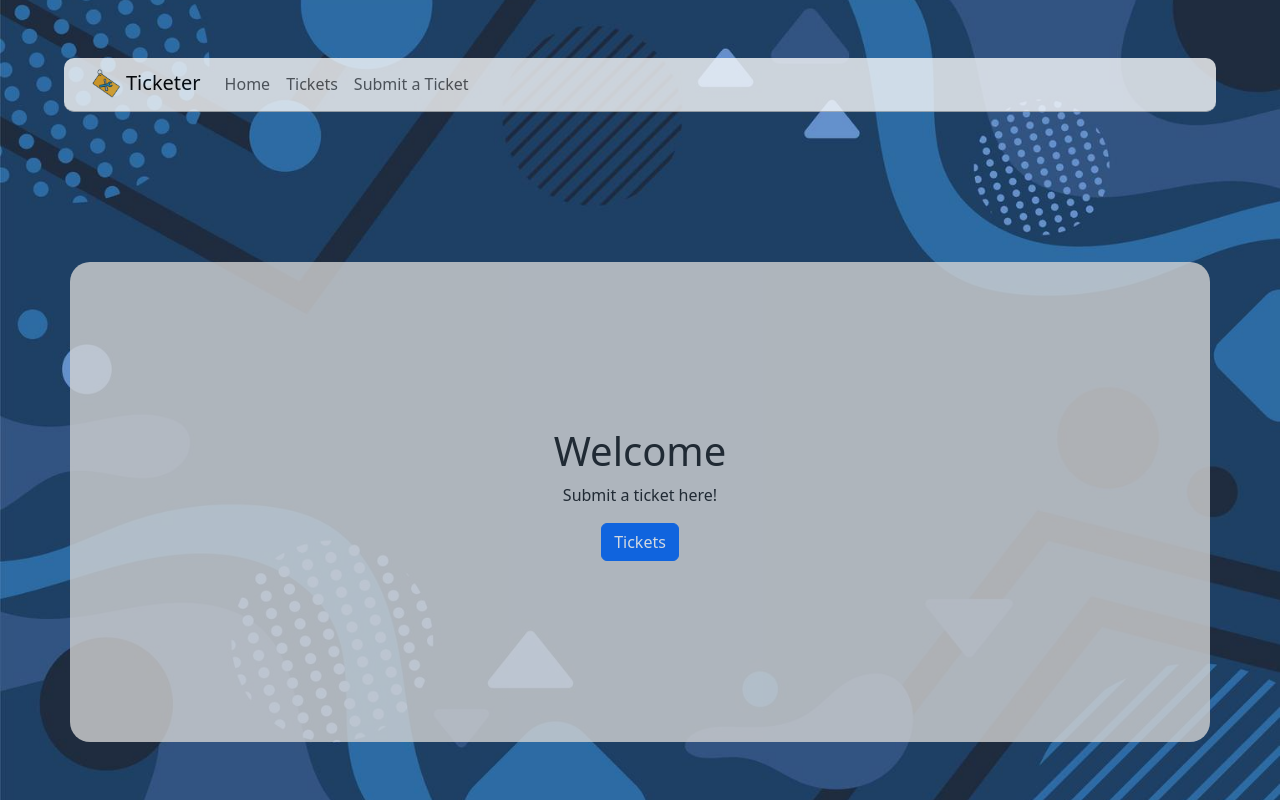
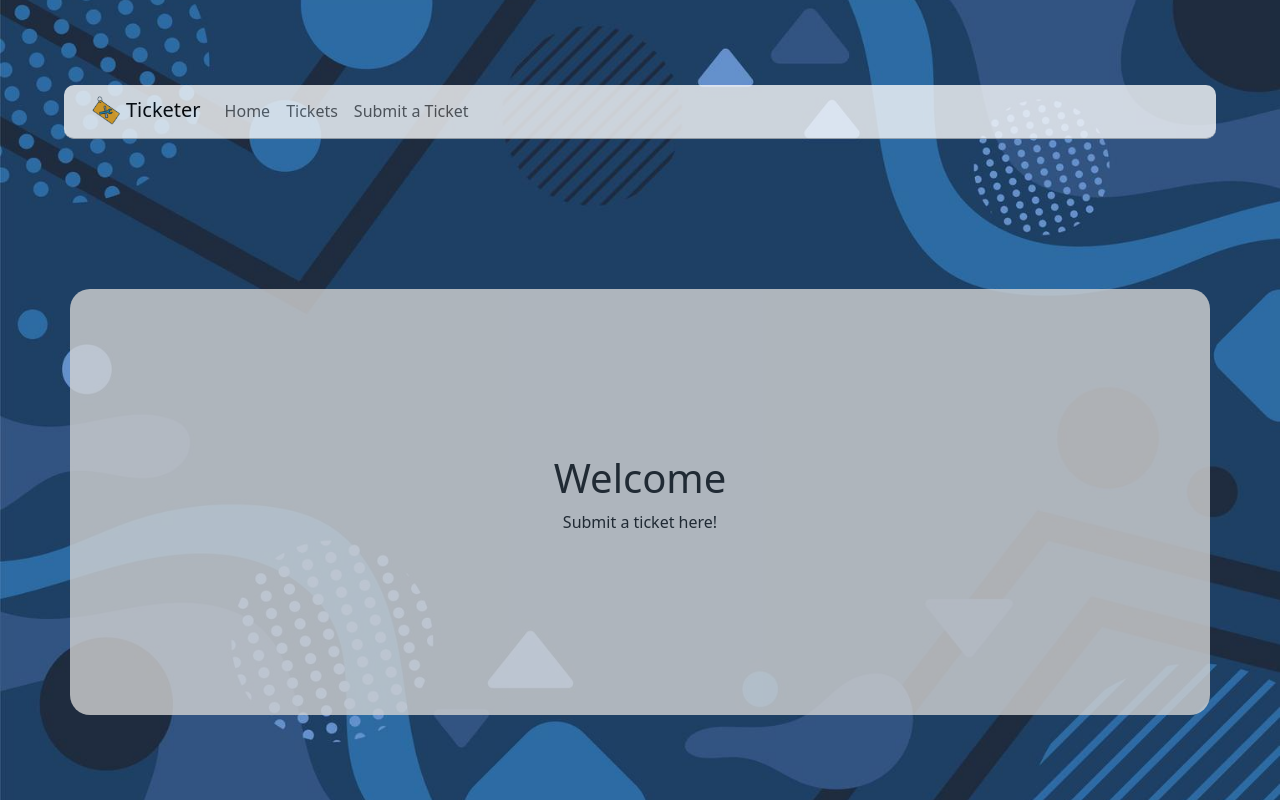
Before and after one commit to felixzhu88/madhacks-2024, a React (Create React App) app in the folder my-app/: page / in a window 1280 px wide. Built offline with nearby package versions, Linux system fonts and the light colour scheme.

Commit message:
removed ticket button on home page

```diff
--- a/my-app/src/App.js
+++ b/my-app/src/App.js
@@ -45,9 +45,6 @@ function Jumbotron() {
       <div id="jumbotron-text">
         <h1>Welcome</h1>
         <p>Submit a ticket here!</p>
-        <p>
-          <Button variant="primary">Tickets</Button>
-        </p>
       </div>
     </Container>
   );
```
